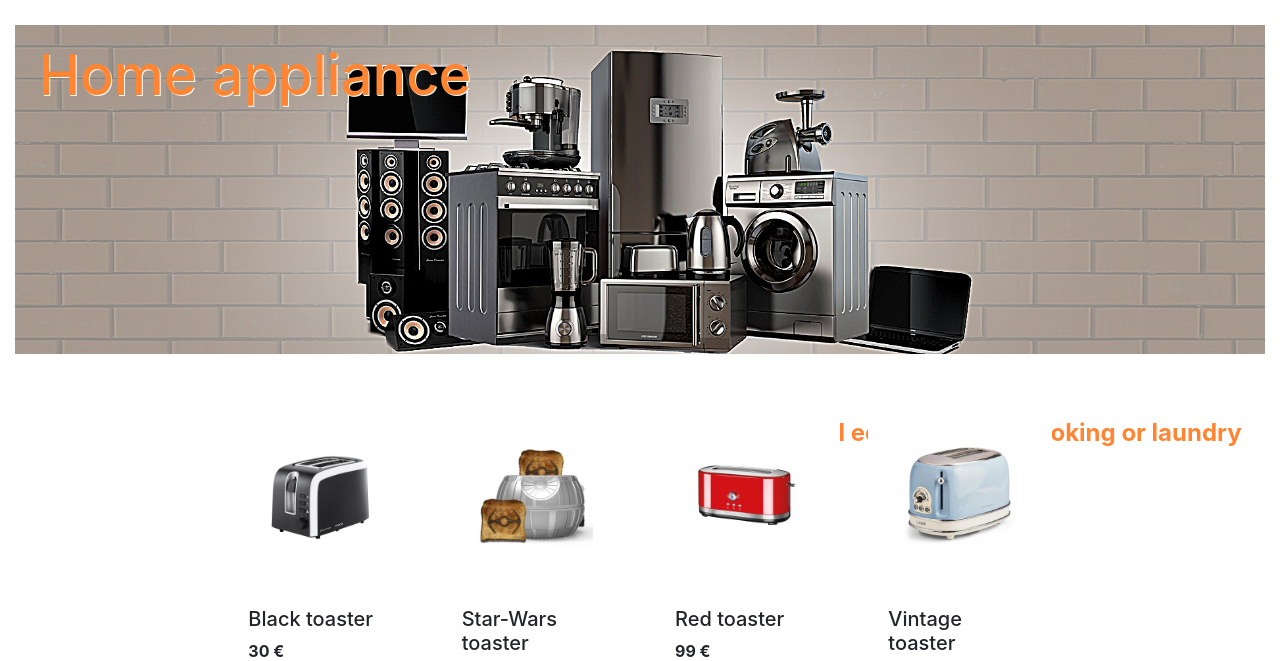
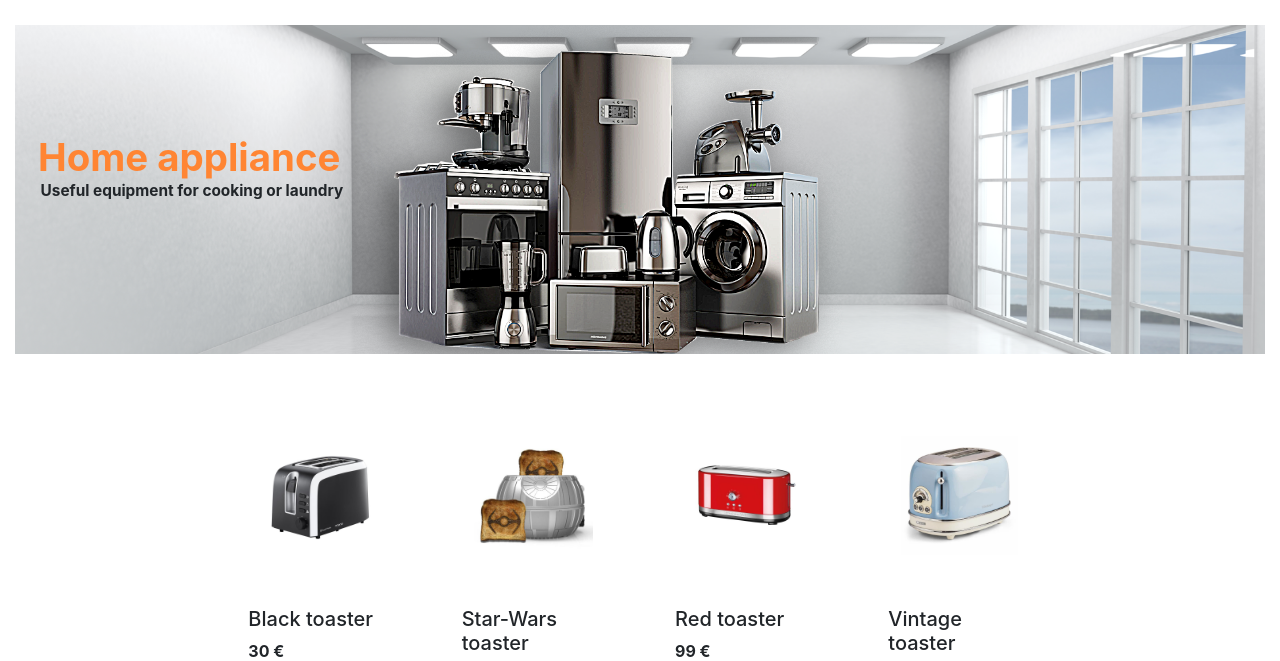
Before and after one commit to WildCodeSchool/orleans-0219-php-wildbazar2, a PHP site: page /electromenager.html in a window 1280 px wide. Shown: the part 118-779 px from the top of the page. Run offline with PHP 8.4, Linux system fonts and the light colour scheme.

Commit message:
banner finished

```diff
--- a/electromenager.css
+++ b/electromenager.css
@@ -4,26 +4,41 @@
 
     font-family: 'Libre Baskerville', serif;*/
 
-.home_appliance_banner {
+/*.home_appliance_banner {
 	color: #ff8533;
 	text-shadow: white 1px 1px;
 	font-weight: bold;
+}*/
+
+.home_appliance_banner {
+	position: relative;
 }
 
 .home_appliance_banner h1 {
 	position: absolute;
-	top: 20%;
-	left: 3%;
-	font-size: 3.5em;
+	top: 8.5vw;
+	left: 1.8vw;
+	font-size: 3vw;
+	color: #ff8533;
+	font-weight: bold;
 }
 
 .home_appliance_banner p {
 	position: absolute;
-	top: 65%;
-	right: 3%;
-	padding-top: 1%;
-	font-size: 1.5em;
+	top: 12vw;
+	left: 2vw;
+	font-size: 1.2vw;
+	font-weight: bold;
 }
+
+
+/*
+
+@media screen and (min-width: 768px) and (max-width: 992px) {
+   .home_appliance_banner h1 {
+       font-size: 150%
+   }
+}*/
 
 
 .price {
--- a/electromenager.html
+++ b/electromenager.html
@@ -57,15 +57,13 @@
 
 
 				<section>
-					<!-- <div class="jumbotron jumbotron-fluid"> -->
 						<div class="home_appliance_banner">
-							<img src="images/home_appliance_banner.png"/ class="img-fluid" alt="home appliance">
+							<img src="images/home_appliance_banner.png" class="img-fluid" alt="home appliance"/>
 							<h1>Home appliance</h1>
-							<p>Useful equipment for cooking or laundry
-</p>
+							<p>Useful equipment for cooking or laundry</p>
 						</div>
-					<!-- </div> -->
 				</section>
+
 			</header>
 
 
```
Also changed, not shown: images/home_appliance_banner.png.
